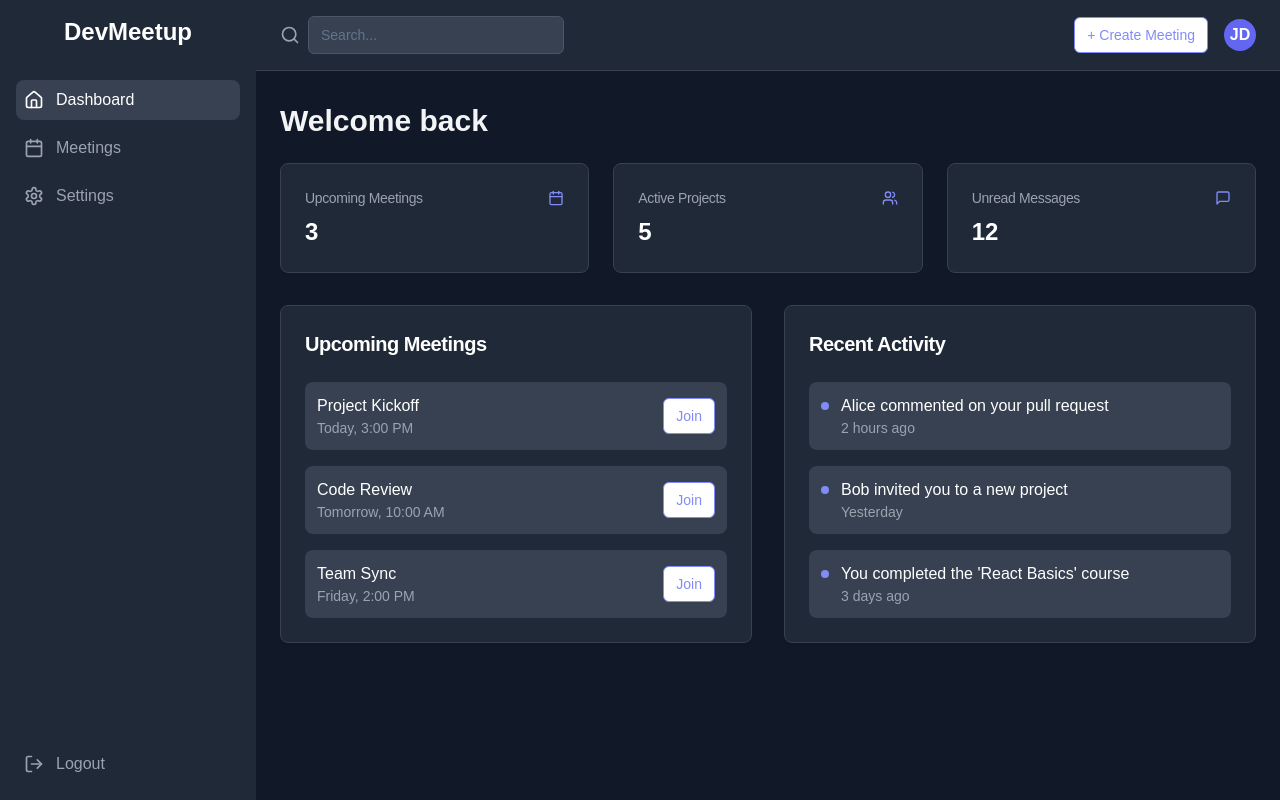
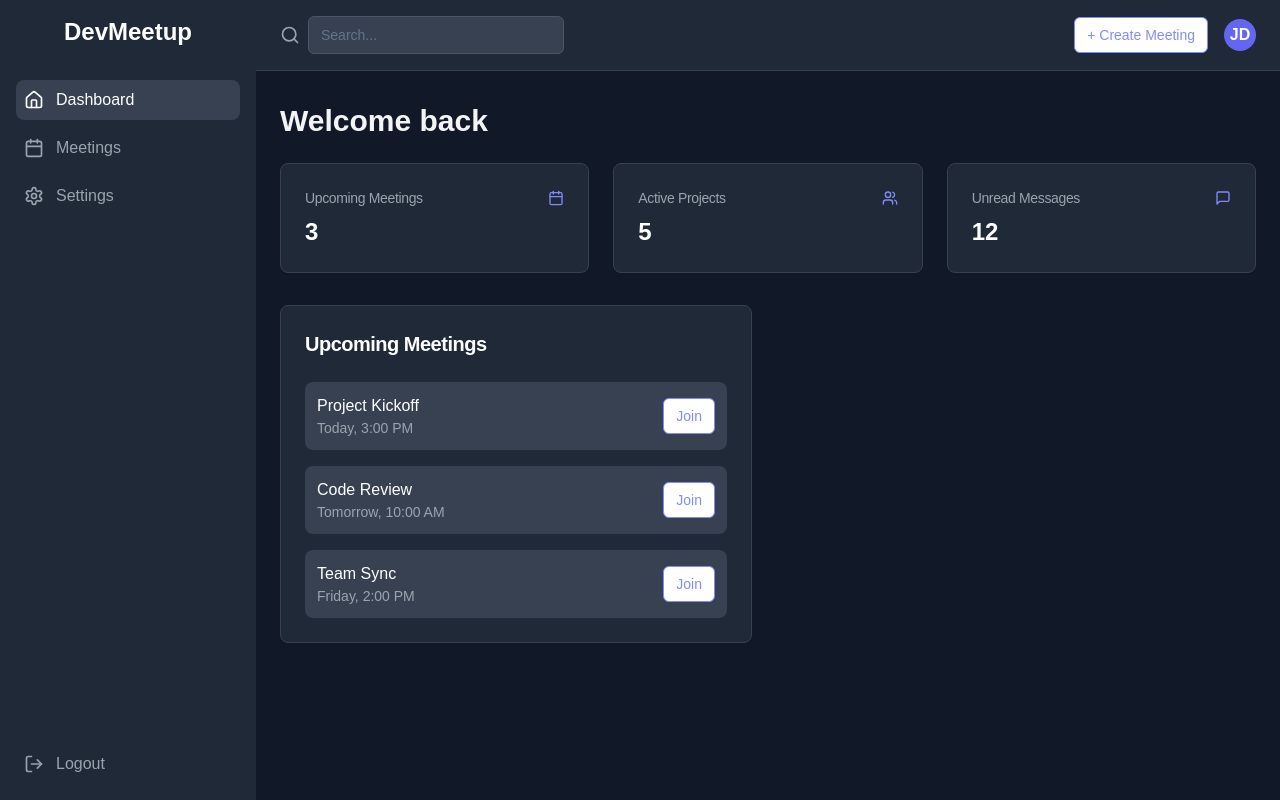
Before and after one commit to abhiiii05/devmeet, a Next.js app: page /dashboard in a window 1280 px wide. Built offline with nearby package versions, Linux system fonts and the light colour scheme.

Commit message:
works now

```diff
--- a/app/components/meetings/MeetingCard.tsx
+++ b/app/components/meetings/MeetingCard.tsx
@@ -44,7 +44,7 @@
                         <Users className="h-4 w-4 mr-2" />
                         {meeting.attendees} attendees
                     </div>
-                    <Button className="w-full bg-indigo-600 hover:bg-indigo-700 text-white font-bold">
+                    <Button className="w-full bg-indigo-600 hover:bg-indigo-700 text-white font-bold ">
                         Join Meeting
                     </Button>
                 </CardContent>
--- a/app/dashboard/page.tsx
+++ b/app/dashboard/page.tsx
@@ -23,7 +23,7 @@
                         </div>
                         <div className="grid grid-cols-1 lg:grid-cols-2 gap-8">
                             <UpcomingMeetings />
-                            <RecentActivity />
+                            {/*<RecentActivity />*/}
                         </div>
                     </div>
                 </main>
@@ -39,13 +39,13 @@
             animate={{ opacity: 1, y: 0 }}
             transition={{ duration: 0.3 }}
         >
-            <Card className="bg-gray-800 border-gray-700">
+            <Card className="bg-gray-800 border-gray-700 ">
                 <CardHeader className="flex flex-row items-center justify-between pb-2 space-y-0">
-                    <CardTitle className="text-sm font-medium text-gray-400">{title}</CardTitle>
+                    <CardTitle className="text-sm font-medium text-gray-400 w">{title}</CardTitle>
                     <Icon className="h-4 w-4 text-indigo-400" />
                 </CardHeader>
                 <CardContent>
-                    <div className="text-2xl font-bold text-white">{value}</div>
+                    <div className="text-2xl font-bold text-white ">{value}</div>
                 </CardContent>
             </Card>
         </motion.div>
@@ -60,9 +60,9 @@
     ]
 
     return (
-        <Card className="bg-gray-800 border-gray-700">
+        <Card className="bg-gray-800 border-gray-700 ">
             <CardHeader>
-                <CardTitle className="text-xl font-semibold text-white">Upcoming Meetings</CardTitle>
+                <CardTitle className="text-xl font-semibold text-white text">Upcoming Meetings</CardTitle>
             </CardHeader>
             <CardContent>
                 <ul className="space-y-4">
@@ -89,39 +89,39 @@
     )
 }
 
-function RecentActivity() {
-    const activities = [
-        { id: 1, text: "Alice commented on your pull request", time: "2 hours ago" },
-        { id: 2, text: "Bob invited you to a new project", time: "Yesterday" },
-        { id: 3, text: "You completed the 'React Basics' course", time: "3 days ago" },
-    ]
+// function RecentActivity() {
+//     const activities = [
+//         { id: 1, text: "Alice commented on your pull request", time: "2 hours ago" },
+//         { id: 2, text: "Bob invited you to a new project", time: "Yesterday" },
+//         { id: 3, text: "You completed the 'React Basics' course", time: "3 days ago" },
+//     ]
 
-    return (
-        <Card className="bg-gray-800 border-gray-700">
-            <CardHeader>
-                <CardTitle className="text-xl font-semibold text-white">Recent Activity</CardTitle>
-            </CardHeader>
-            <CardContent>
-                <ul className="space-y-4">
-                    {activities.map((activity, index) => (
-                        <motion.li
-                            key={activity.id}
-                            initial={{ opacity: 0, y: 20 }}
-                            animate={{ opacity: 1, y: 0 }}
-                            transition={{ duration: 0.3, delay: index * 0.1 }}
-                            className="flex items-start space-x-3 bg-gray-700 p-3 rounded-lg"
-                        >
-                            <div className="flex-shrink-0">
-                                <div className="w-2 h-2 mt-2 rounded-full bg-indigo-400" />
-                            </div>
-                            <div>
-                                <p className="text-white">{activity.text}</p>
-                                <p className="text-sm text-gray-400">{activity.time}</p>
-                            </div>
-                        </motion.li>
-                    ))}
-                </ul>
-            </CardContent>
-        </Card>
-    )
-}
+    // return (
+    //     <Card className="bg-gray-800 border-gray-700">
+    //         <CardHeader>
+    //             <CardTitle className="text-xl font-semibold text-white">Recent Activity</CardTitle>
+    //         </CardHeader>
+    //         <CardContent>
+    //             <ul className="space-y-4">
+    //                 {activities.map((activity, index) => (
+    //                     <motion.li
+    //                         key={activity.id}
+    //                         initial={{ opacity: 0, y: 20 }}
+    //                         animate={{ opacity: 1, y: 0 }}
+    //                         transition={{ duration: 0.3, delay: index * 0.1 }}
+    //                         className="flex items-start space-x-3 bg-gray-700 p-3 rounded-lg"
+    //                     >
+    //                         <div className="flex-shrink-0">
+    //                             <div className="w-2 h-2 mt-2 rounded-full bg-indigo-400" />
+    //                         </div>
+    //                         <div>
+    //                             <p className="text-white">{activity.text}</p>
+    //                             <p className="text-sm text-gray-400">{activity.time}</p>
+    //                         </div>
+    //                     </motion.li>
+    //                 ))}
+    //             </ul>
+    //         </CardContent>
+    //     </Card>
+    // )
+// }
--- a/app/globals.css
+++ b/app/globals.css
@@ -64,9 +64,10 @@
 
 @layer base {
   * {
-    @apply border-border;
+    @apply border-[hsl(var(--border))];
   }
   body {
-    @apply bg-background text-foreground;
+    background-color: hsl(var(--background));
+    color: hsl(var(--foreground));
   }
 }
--- a/package.json
+++ b/package.json
@@ -23,6 +23,7 @@
     "next": "15.1.4",
     "react": "^19.0.0",
     "react-dom": "^19.0.0",
+    "shadcn-ui": "^0.9.4",
     "tailwind-merge": "^2.6.0",
     "tailwindcss-animate": "^1.0.7"
   },
@@ -31,10 +32,11 @@
     "@types/node": "^20",
     "@types/react": "^19",
     "@types/react-dom": "^19",
+    "autoprefixer": "^10.4.20",
     "eslint": "^9",
     "eslint-config-next": "15.1.4",
-    "postcss": "^8",
-    "tailwindcss": "^3.4.1",
+    "postcss": "^8.5.1",
+    "tailwindcss": "^3.4.17",
     "typescript": "^5"
   }
 }
--- /dev/null
+++ b/postcss.config.js
@@ -0,0 +1,6 @@
+module.exports = {
+  plugins: {
+    tailwindcss: {},
+    autoprefixer: {},
+  },
+}
```
Also changed, not shown: components/ui/textarea.tsx (added, +22 -0 lines), app/components/ui/header.tsx (line endings or trailing spaces), 1 other file (tests, documents, lock files or other folders).
